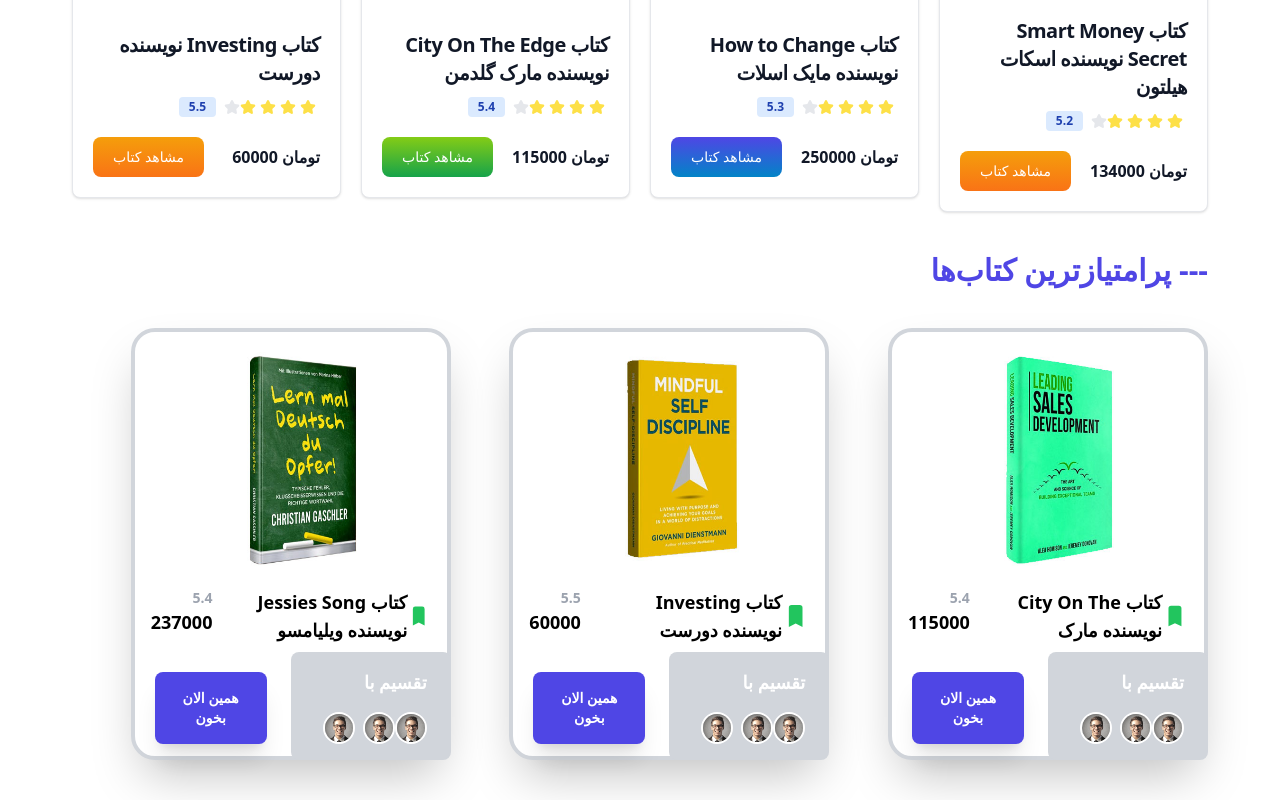
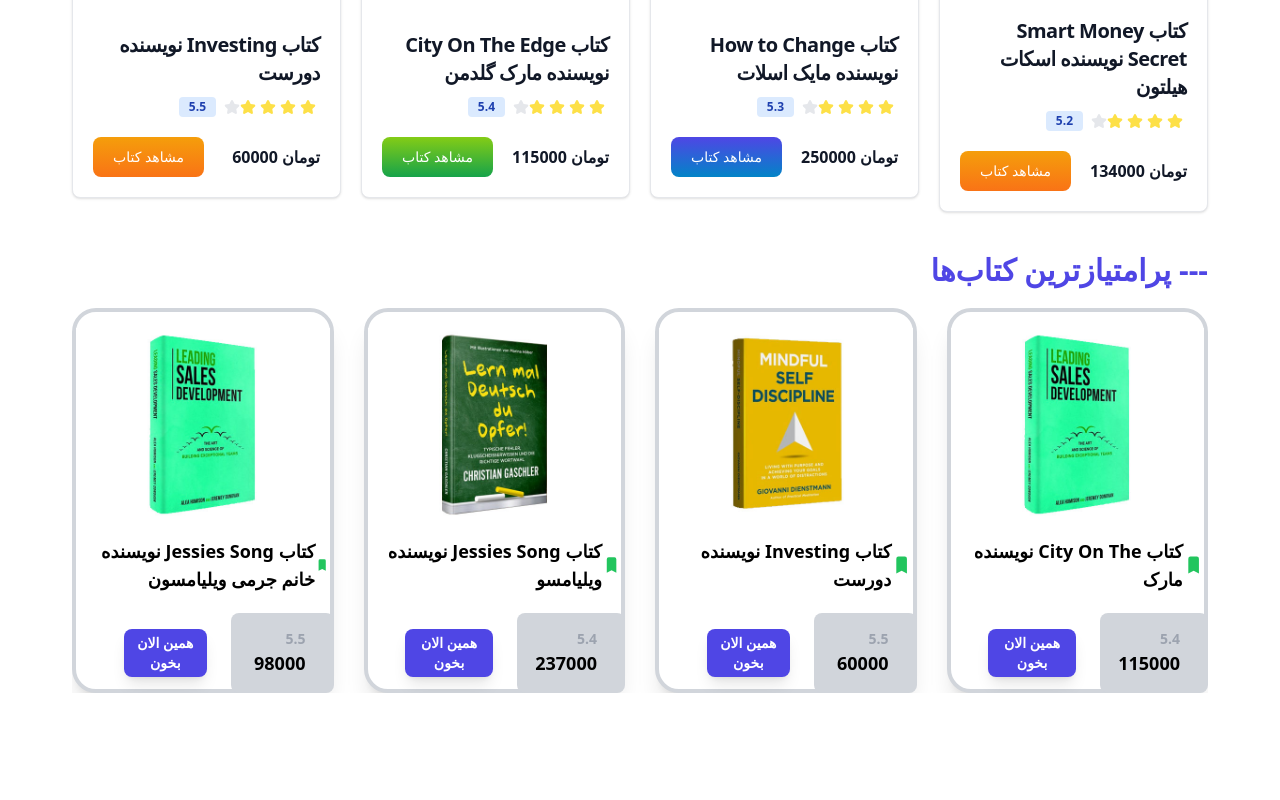
Before and after one commit to erfan-akbari/Booka, a Next.js app: page / in a window 1280 px wide. Shown: the part 1912-2712 px from the top of the page. After the commit the page ends 2605 px from the top, so only its background shows below. Built offline with nearby package versions, Linux system fonts and the light colour scheme.

Commit message:
update TopRatedBooks

```diff
--- a/Data/HomData.js
+++ b/Data/HomData.js
@@ -402,5 +402,14 @@ export const topRatedBooks = [
         discount: 60,
         color: "from-orange-500 to-amber-500",
         shadow: "shadow-lg shadow-orange-500"
+    },
+    {
+        id: 4,
+        title: 'کتاب Jessies Song نویسنده خانم جرمی ویلیامسون',
+        caption: 'توضیحاتی که در مورد محصول لازم است را در اینجا مینویسید',
+        poster: '/images/topRatedBooks/popular-4.jpg',
+        price: 98_000,
+        score: 5,
+        discount: 20, color: "from-green-600 to-lime-500", shadow: "shadow-lg shadow-lime-500"
     }
 ]
--- a/components/module/CardV3.jsx
+++ b/components/module/CardV3.jsx
@@ -2,44 +2,28 @@ import React from 'react'
 
 function CardV3({ poster, title, price, score, caption }) {
     return (
-        <div className="w-80 h-full  relative">
-
-            <div className="pb-24 bg-white py-4 px-4 border-4 border-gray-300 rounded-3xl h-full shadow-2xl">
-                <img src={poster}
-                    className="w-64 h-56 " />
-                <div className="flex justify-between">
+        <div className="w-full h-full relative">
+            <div className="pb-20 bg-white py-4 border-4 border-gray-300 rounded-3xl h-full shadow-xl">
+                <img src={poster} className="w-64 h-54 " />
                     <div className="py-4 flex space-x-2 items-center">
-                        <svg xmlns="http://www.w3.org/2000/svg" className="h-10 w-10 text-green-500" viewBox="0 0 20 20"
+                        <svg xmlns="http://www.w3.org/2000/svg" className="h-6 w-6 text-green-500" viewBox="0 0 20 20"
                             fill="currentColor">
                             <path d="M5 4a2 2 0 012-2h6a2 2 0 012 2v14l-5-2.5L5 18V4z" />
                         </svg>
                         <p className="text-lg font-semibold">{title}</p>
                     </div>
+            </div>
+            <div className="absolute bottom-0 right-0 ">
+                <div className="flex justify-between">
+                    <div className="bg-gray-300 px-2 rounded-lg w-full ">
                     <div className="py-4 pr-5">
                         <p className="text-sm font-semibold text-gray-400">5.{score}</p>
                         <p className="text-lg font-semibold">{price}</p>
                     </div>
-                </div>
-            </div>
-
-            <div className="absolute bottom-0 right-0 ">
-                <div className="flex justify-between">
-                    <div className="bg-gray-300 py-4 px-6 rounded-lg w-full ">
-                        <p className="text-white text-lg font-semibold pb-4">
-                        تقسیم با
-                        </p>
-                        <div className="flex space-x-2">
-                            <img src="/logo/avatar-1.png"
-                                className="w-8 h-8 rounded-full border-2 border-white" />
-                            <img src="/logo/avatar-1.png"
-                                className="w-8 h-8 rounded-full border-2 border-white" />
-                            <img src="/logo/avatar-1.png"
-                                className="w-8 h-8 rounded-full border-2 border-white" />
-                        </div>
                     </div>
-                    <div className="py-4 px-6 rounded-lg w-full flex items-end">
+                    <div className="py-4 pr-6 rounded-lg w-full flex items-center">
                         <button
-                            className="bg-indigo-600 text-white font-bold py-4 px-4 rounded-lg uppercase text-sm  shadow-xl">
+                            className="bg-indigo-600 text-white font-bold p-1 rounded-lg uppercase text-sm  shadow-lg">
                             همین الان بخون
                         </button>
                     </div>
--- a/components/template/TopRatedBooks.jsx
+++ b/components/template/TopRatedBooks.jsx
@@ -1,16 +1,34 @@
 import CardV3 from "../module/CardV3"
-
+import React, { useRef, useState } from 'react';
+import { Swiper, SwiperSlide } from 'swiper/react';
+import 'swiper/css';
 
 function TopRatedBooks({ data }) {
     return (
-        <>
+        <section>
             <h2 className="text-indigo-600 text-3xl font-black mt-10 mb-5">--- پرامتیازترین کتاب‌ها</h2>
-            <section className="pt-5 pb-10 grid grid-cols-3">
-                {data?.map(book => (
-                    <CardV3 key={book.id} {...book} />
-                ))}
-            </section>
-        </>
+            <div>
+                <Swiper
+                    slidesPerView={2}
+                    breakpoints={{
+                        750: {
+                            slidesPerView: 3,
+                        },
+                        1200: {
+                            slidesPerView: 4,
+                        }
+                    }}
+                    spaceBetween={30}
+                    className="mySwiper2"
+                >
+                    {data?.map(book => (
+                        <SwiperSlide key={book.id}>
+                            <CardV3 {...book} />
+                        </SwiperSlide>
+                    ))}
+                </Swiper>
+            </div>
+        </section>
     )
 }
 
```
